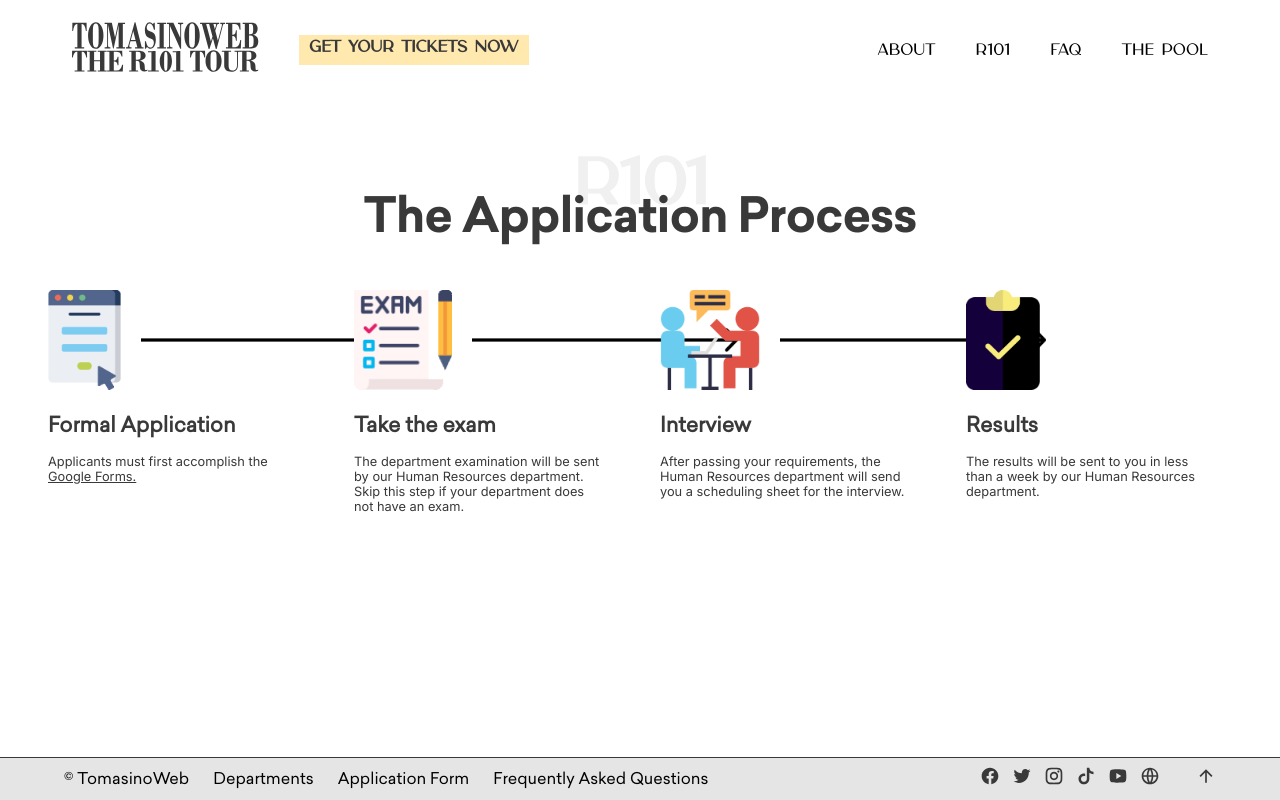
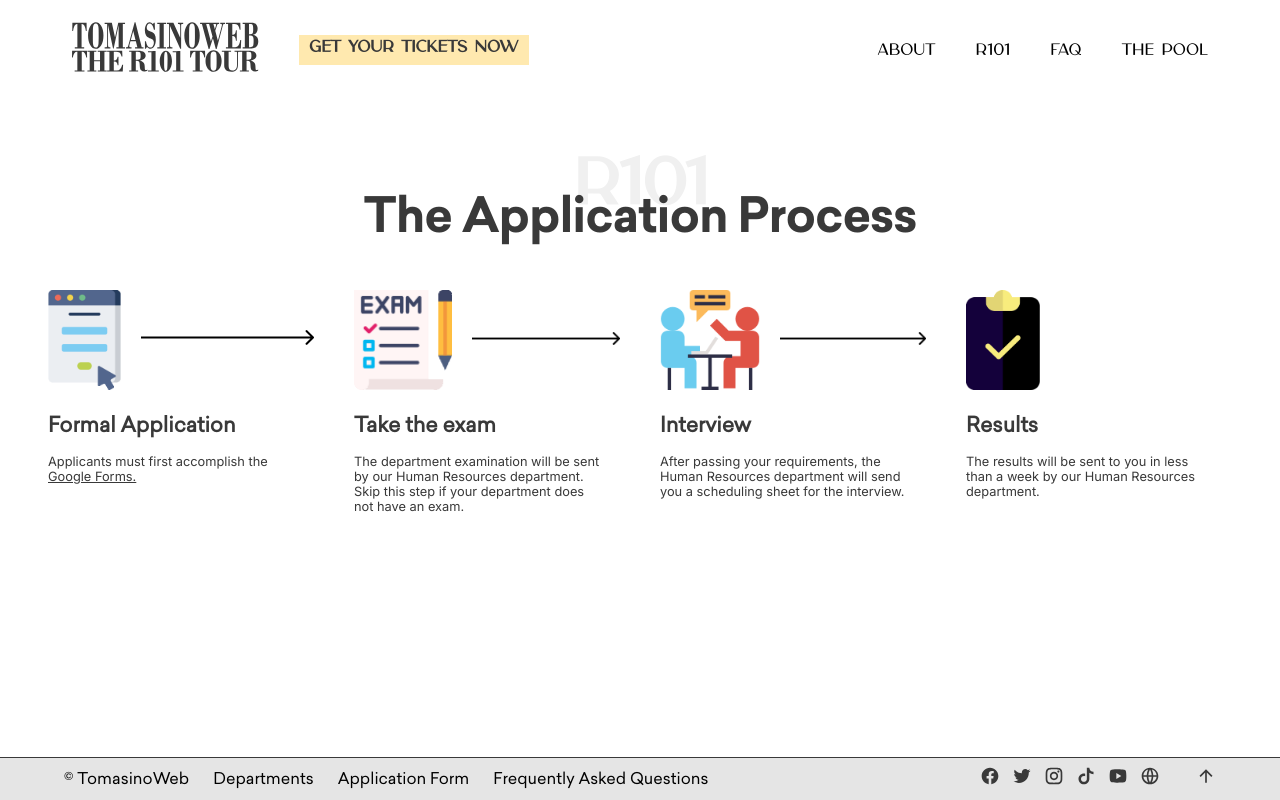
Before and after one commit to TomasinoWeb/tomasinoWebR101, a Next.js app: page /r101 in a window 1280 px wide. Built offline with nearby package versions, Linux system fonts and the light colour scheme; a web font is replaced by a local one.

Commit message:
fix edge bug

```diff
--- a/src/pages/r101.module.scss
+++ b/src/pages/r101.module.scss
@@ -52,10 +52,13 @@
       object-fit: cover;
     }
 
-    .arrow {
-      width: 100%;
-      height: auto;
-      object-fit: cover;
+    .arrowContainer {
+      flex: 1;
+      .arrow {
+        width: 100%;
+        height: auto;
+        object-fit: cover;
+      }
     }
   }
 }
--- a/src/pages/r101.tsx
+++ b/src/pages/r101.tsx
@@ -20,7 +20,9 @@ function CardRow(props: CardRowProps) {
     <div className={styles.card}>
       <div className={styles.icon_row}>
         <Image alt="icon for application step" src={props.image} className={styles.icon} />
-        {props.hasArrow && <img src="/static/arrow.png" alt="arrow" className={styles.arrow} />}
+        <div className={styles.arrowContainer}>
+          {props.hasArrow && <img src="/static/arrow.png" alt="arrow" className={styles.arrow} />}
+        </div>
       </div>
       <div className={styles.content_container}>
         <h2 className={styles.title}>{props.title}</h2>
```
